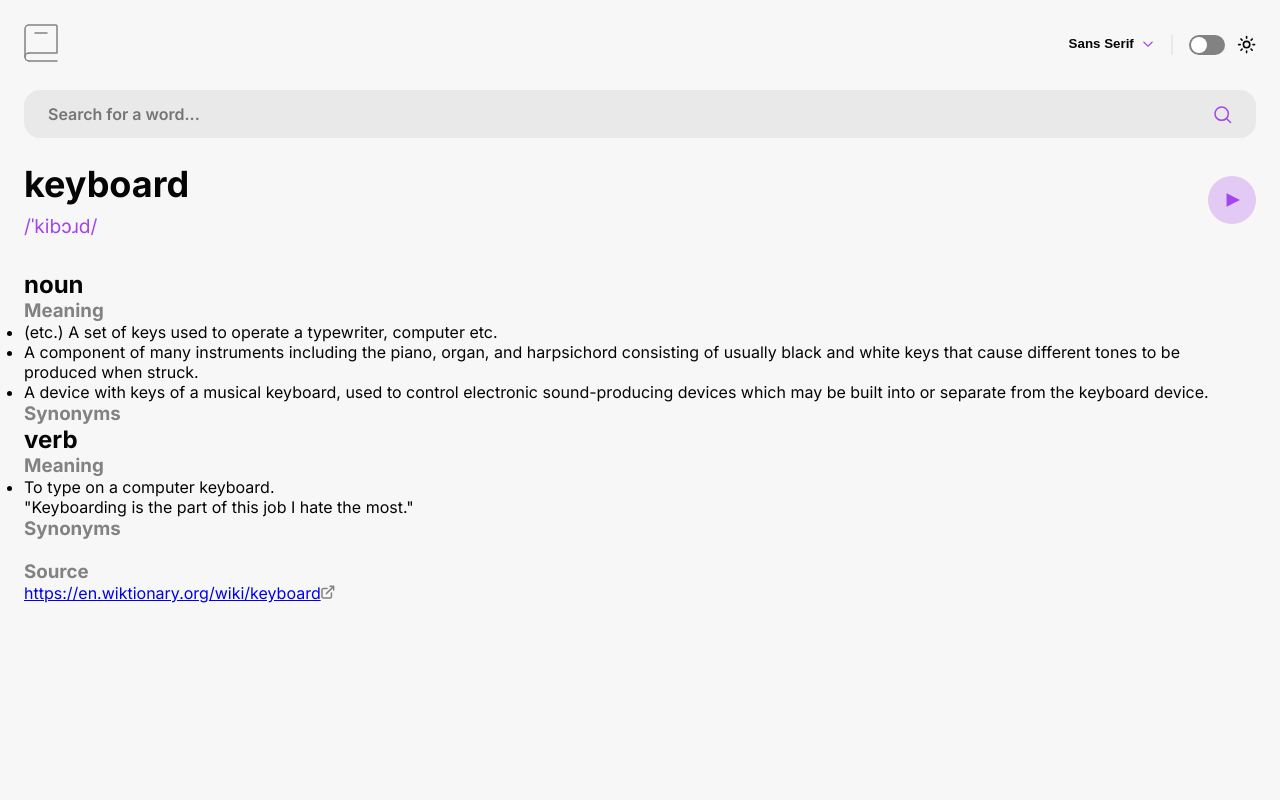
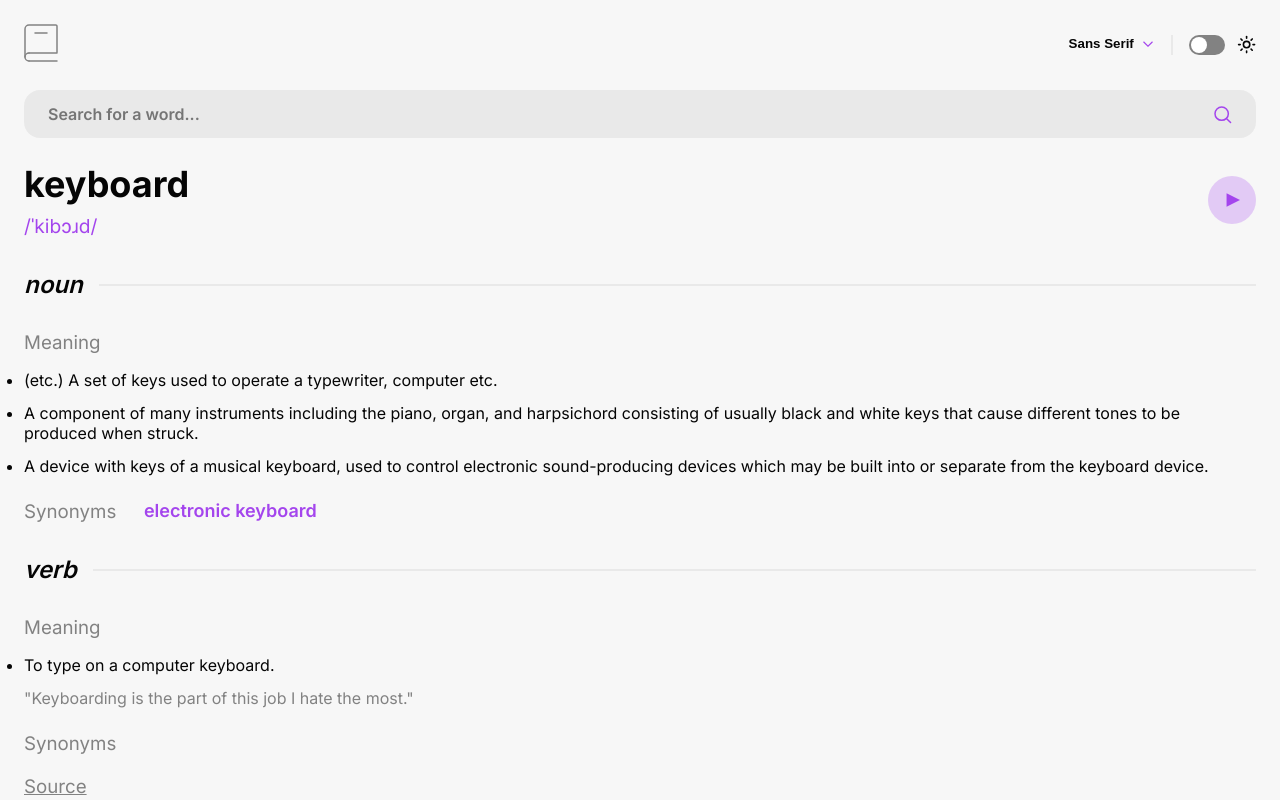
Before and after one commit to mkulemeka/dictionary-web-app, a React (Vite) app: page / in a window 1280 px wide. Built offline with nearby package versions, Linux system fonts and the light colour scheme.

Commit message:
partOfSpeech completed

```diff
--- a/src/components/PartOfSpeech.jsx
+++ b/src/components/PartOfSpeech.jsx
@@ -1,12 +1,17 @@
 import PropTypes from "prop-types";
+import styles from "../styles/PartOfSpeech.module.css";
 const PartOfSpeech = ({ meaning }) => {
-  const { partOfSpeech, definitions } = meaning;
+  const { partOfSpeech, definitions, synonyms } = meaning;
+  console.log(synonyms);
   return (
-    <section>
-      <h2>{partOfSpeech}</h2>
-      <div>
+    <section className={styles.partOfSpeech}>
+      <section className={styles.heading}>
+        <h2>{partOfSpeech}</h2>
+        <div></div>
+      </section>
+      <section className={styles.meaningSection}>
         <h3>Meaning</h3>
-        <ul>
+        <ul className={styles.definitions}>
           {definitions.map((def, index) => (
             <li key={def.definition[0] + index}>
               {def?.definition}
@@ -14,10 +19,13 @@ const PartOfSpeech = ({ meaning }) => {
             </li>
           ))}
         </ul>
-      </div>
-      <div>
+      </section>
+      <section className={styles.synonyms}>
         <h3>Synonyms</h3>
-      </div>
+        <span>
+          {synonyms.join(", ")}
+        </span>
+      </section>
     </section>
   );
 };
--- a/src/components/Source.jsx
+++ b/src/components/Source.jsx
@@ -1,9 +1,10 @@
 import PropTypes from "prop-types";
 import sourceIcon from "../assets/images/icon-new-window.svg";
+import styles from "../styles/Source.module.css";
 const Source = ({ sourceUrls }) => {
   const [source] = sourceUrls;
   return (
-    <div>
+    <div className={styles.div}>
       <h3>Source</h3>
       <a href={source} target="_blank" rel="noreferrer">
         {source}
--- a/src/styles/App.module.css
+++ b/src/styles/App.module.css
@@ -31,6 +31,10 @@
   h3 {
     color: var(--grey);
   }
+
+  a {
+    color: var(--white);
+  }
 }
 
 .light {
@@ -40,4 +44,8 @@
   h3 {
     color: var(--grey);
   }
+
+  a {
+    color: var(--black);
+  }
 }
--- /dev/null
+++ b/src/styles/PartOfSpeech.module.css
@@ -0,0 +1,60 @@
+.partOfSpeech {
+  h3 {
+    font-weight: var(--regular);
+  }
+}
+
+.heading {
+  display: flex;
+  align-items: center;
+  gap: 1rem;
+
+  width: 100%;
+
+  h2 {
+    font-style: italic;
+    font-weight: var(--semi-bold);
+    margin: 2rem 0;
+  }
+
+  div {
+    height: 2px;
+    width: 100%;
+    background-color: var(--light-grey);
+  }
+}
+
+.meaningSection {
+  display: flex;
+  flex-direction: column;
+  gap: 1rem;
+  margin-bottom: 1.5rem;
+
+  p {
+    font-size: var(--body-m);
+    line-height: var(--heading-sLH);
+  }
+}
+
+.definitions {
+  display: flex;
+  flex-direction: column;
+  gap: 0.8125rem;
+
+  blockquote {
+    margin-top: 0.8125rem;
+    color: var(--grey);
+  }
+}
+
+.synonyms {
+  display: flex;
+  flex-wrap: wrap;
+  gap: 1.725rem;
+
+  span {
+    font-size: var(--body-m);
+    font-weight: var(--semi-bold);
+    color: var(--purple);
+  }
+}
--- /dev/null
+++ b/src/styles/Source.module.css
@@ -0,0 +1,21 @@
+.div {
+  display: flex;
+  flex-direction: column;
+  gap: 0.5rem;
+
+  @media (min-width: var(--tablet)) {
+    flex-direction: row;
+    gap: 1.5rem;
+  }
+
+  h3 {
+    font-weight: var(--regular);
+    text-decoration: underline;
+  }
+
+  a {
+    img {
+      margin-left: 0.75rem;
+    }
+  }
+}
--- a/src/styles/WordAudio.module.css
+++ b/src/styles/WordAudio.module.css
@@ -6,7 +6,6 @@
 
 .section {
   justify-content: space-between;
-  margin-bottom: 2rem;
 }
 
 .div {
```
